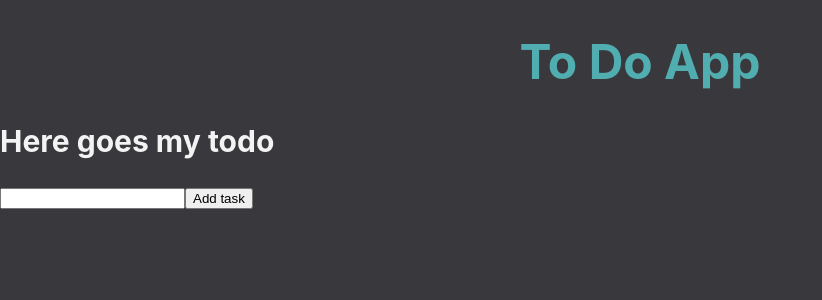
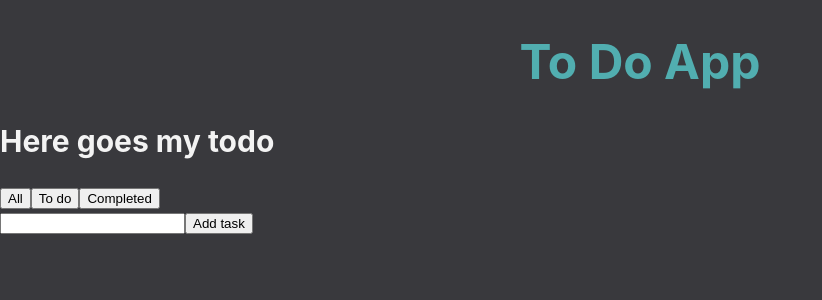
Before and after one commit to LidiaA3/todoapp_react, a React (Vite) app: page / in a window 1280 px wide. Shown: the top 300 px of the page, without its empty margins (0-822 px from the left). Built offline with nearby package versions, Linux system fonts and the light colour scheme.

Commit message:
Add feature navegation to filter tasks

```diff
--- a/src/components/Task.jsx
+++ b/src/components/Task.jsx
@@ -1,10 +1,12 @@
 import TrashIcon from "./TrashIcon";
+
+// key || text || isChecked || handleCheck || handleDelete
 
 function Task (props) {
 
     return (
         <div className="task">
-            <input type="checkbox" onClick={props.handleCheck} />
+            <input type="checkbox" onClick={props.handleCheck} {...props.isChecked ? 'checked' : ''} />
             {props.text}
             <button type="button" onClick={props.handleDelete}><TrashIcon/></button>
         </div>
--- a/src/components/Todo.jsx
+++ b/src/components/Todo.jsx
@@ -7,6 +7,7 @@ function Todo () {
     const [taskList, setTaskList] = useState([]);
     const [keyValue, setKeyValue] = useState(0);
     const [inputValue, setInputValue] = useState('');
+    const [currentFilter, setCurrentFilter] = useState('all');
 
     function readingInput(e) {
         setInputValue(e.target.value);
@@ -42,9 +43,7 @@ function Todo () {
         console.log('Delete task:', id);
         const newTaskList = [...taskList];
         const i = newTaskList.findIndex(item => item.id === id);
-        console.log('1. Old', taskList, 'New', newTaskList);
         newTaskList.splice(i, 1);
-        console.log('2. Old', taskList, 'New', newTaskList);
         setTaskList(newTaskList);
         console.log(taskList);
     }
@@ -52,9 +51,18 @@ function Todo () {
     return (
         <>
             <h2>Here goes my todo</h2>
+            <nav>
+                <button onClick={() => setCurrentFilter('all')}>All</button>
+                <button onClick={() => setCurrentFilter('todo')}>To do</button>
+                <button onClick={() => setCurrentFilter('completed')}>Completed</button>
+            </nav>
             <CreateTask handleChange={readingInput} handleClick={addingTask} />
             {taskList.map((task) => {
-                return <Task key={task.id} text={task.taskText} isChecked={task.completeTask} handleCheck={() => checkboxClicked(task.id)} handleDelete={() => trashClicked(task.id)} />
+                if (currentFilter === 'todo' && task.completeTask === false || currentFilter === 'completed' && task.completeTask === true || currentFilter === 'all') {
+                    return <Task key={task.id} text={task.taskText} isChecked={task.completeTask} handleCheck={() => checkboxClicked(task.id)} handleDelete={() => trashClicked(task.id)} />
+                } else {
+                    return ''
+                }
             })}
         </>
     );
```
